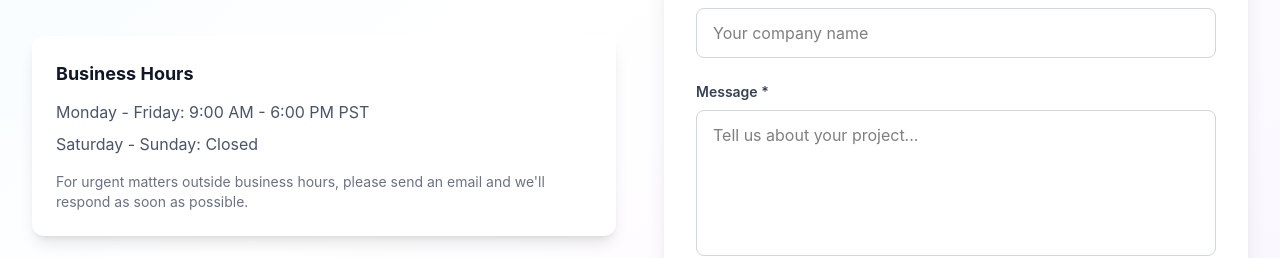
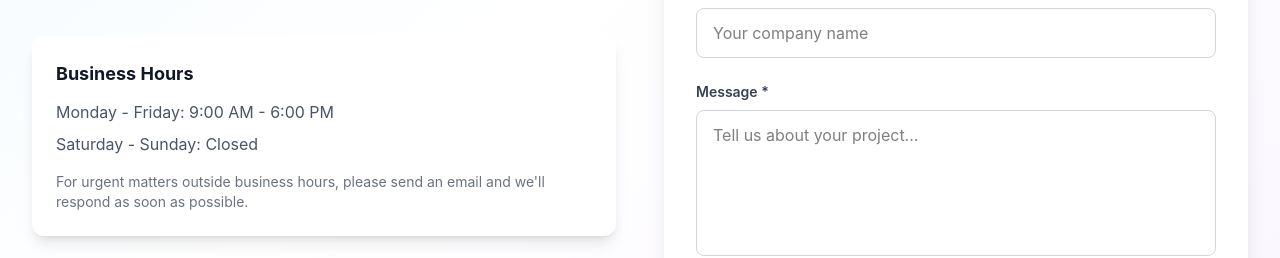
Before and after one commit to popand/gradientworks, a React (Vite) app: page / in a window 1280 px wide. Shown: the part 5524-5782 px from the top of the page. Built offline with nearby package versions, Linux system fonts and the light colour scheme.

Commit message:
Update business hours in Contact component to remove time zone specification for clarity.

```diff
--- a/src/components/Contact.tsx
+++ b/src/components/Contact.tsx
@@ -110,7 +110,7 @@ const Contact = () => {
             >
               <h4 className="text-lg font-bold text-gray-900 mb-3">Business Hours</h4>
               <div className="space-y-2 text-gray-600">
-                <p>Monday - Friday: 9:00 AM - 6:00 PM PST</p>
+                <p>Monday - Friday: 9:00 AM - 6:00 PM</p>
                 <p>Saturday - Sunday: Closed</p>
               </div>
               <p className="mt-4 text-sm text-gray-500">
```
